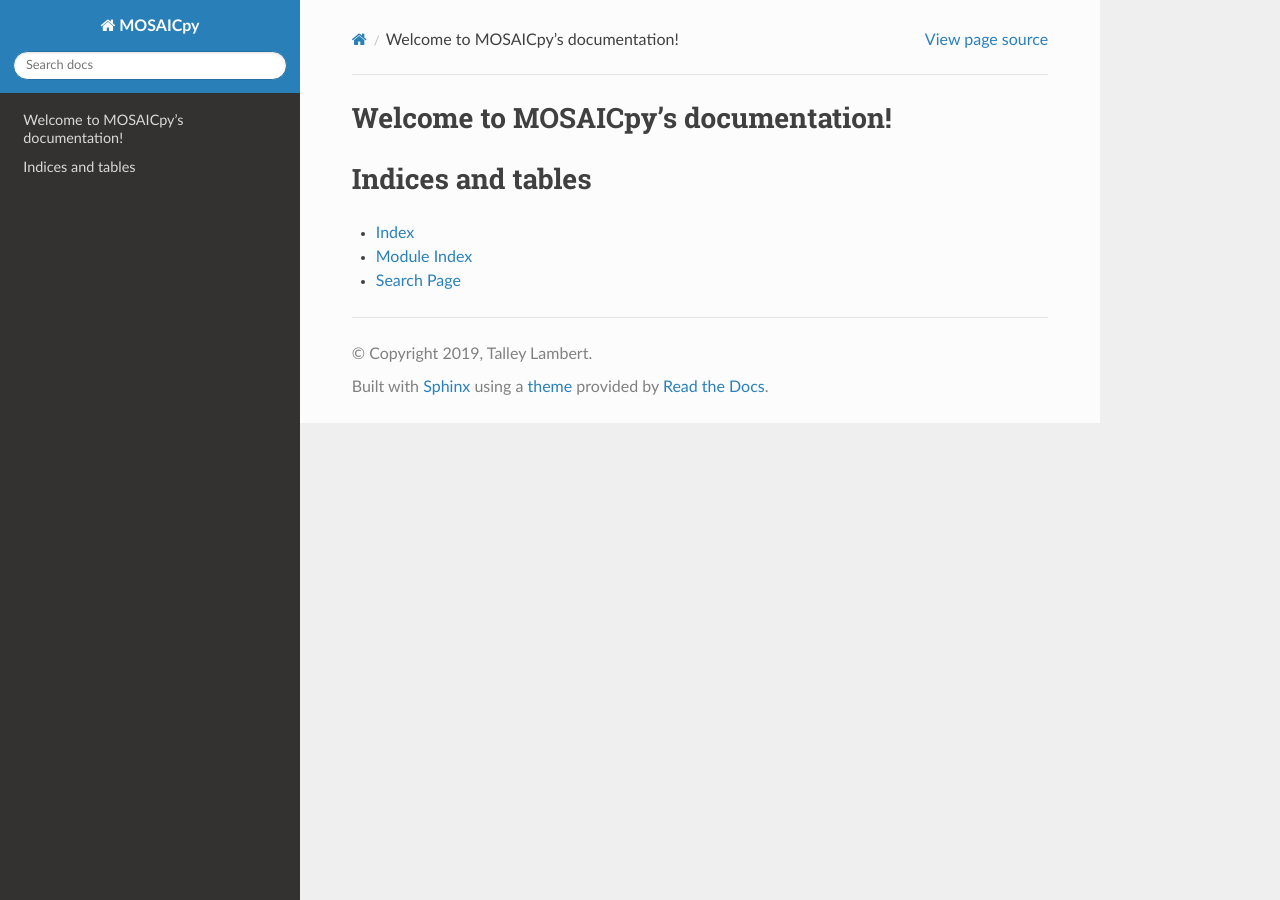
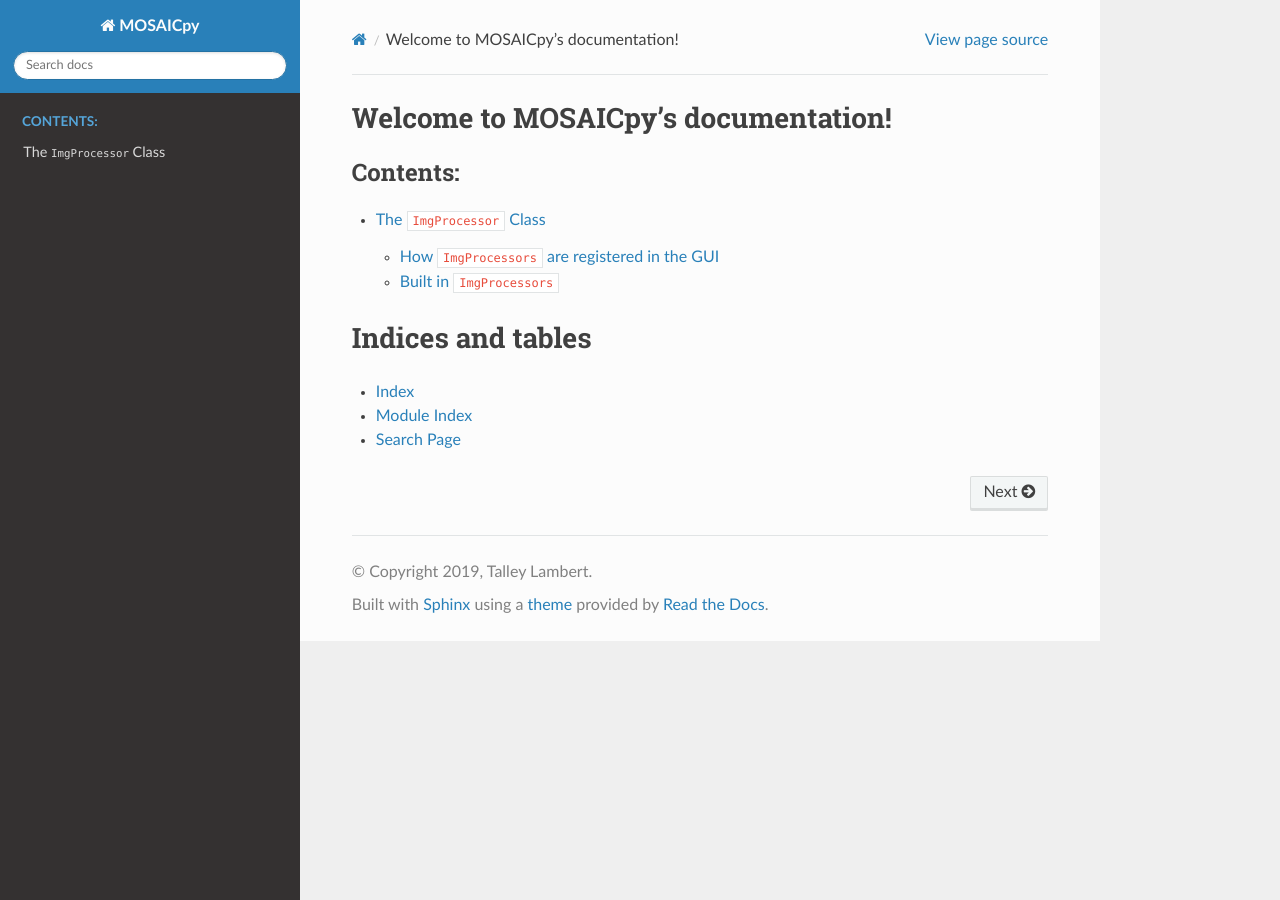
Before and after one commit to tlambert03/MOSAICpy, a Sphinx documentation site: the page built from doc/index.rst, in a window 1280 px wide. Built offline with Sphinx 7.4.7 and the Read the Docs theme 2.0.0, drawn with Linux system fonts in a browser that asks for light colours; part of the change alters nothing that is shown.

Commit message:
updated imgprocessor docs

```diff
--- a/doc/conf.py
+++ b/doc/conf.py
@@ -10,9 +10,9 @@
 # add these directories to sys.path here. If the directory is relative to the
 # documentation root, use os.path.abspath to make it absolute, like shown here.
 #
-# import os
-# import sys
-# sys.path.insert(0, os.path.abspath('.'))
+import os
+import sys
+sys.path.insert(0, os.path.abspath('..'))
 
 
 # -- Project information -----------------------------------------------------
@@ -28,6 +28,8 @@ author = 'Talley Lambert'
 # extensions coming with Sphinx (named 'sphinx.ext.*') or your custom
 # ones.
 extensions = [
+    'sphinx.ext.autodoc',
+    'sphinx.ext.napoleon',
 ]
 
 # Add any paths that contain templates here, relative to this directory.
--- a/doc/index.rst
+++ b/doc/index.rst
@@ -1,8 +1,3 @@
-.. MOSAICpy documentation master file, created by
-   sphinx-quickstart on Sat Sep 28 15:22:38 2019.
-   You can adapt this file completely to your liking, but it should at least
-   contain the root `toctree` directive.
-
 Welcome to MOSAICpy's documentation!
 ====================================
 
@@ -10,7 +5,7 @@ Welcome to MOSAICpy's documentation!
    :maxdepth: 2
    :caption: Contents:
 
-
+   usage/imgprocessors
 
 Indices and tables
 ==================
--- /dev/null
+++ b/doc/usage/imgprocessors.rst
@@ -0,0 +1,169 @@
+.. role:: python(code)
+    :language: python
+
+The :code:`ImgProcessor` Class
+==============================
+
+The :class:`ImgProcessor <llspy.imgprocessors.imgprocessors.ImgProcessor>` is
+the key class that controls the flow of image processing in MOSAICpy. Each
+processor accepts a numpy array (the data) along with the metadata object, does
+*something* with the data and/or metadata, then passes them both on to the next
+processor.  MOSAICpy takes care of converting all
+:class:`ImgProcessor <llspy.imgprocessors.imgprocessors.ImgProcessor>` s into a
+graphical interface in the MOSAICpy GUI, by introspecting the :func:`__init__`
+signature for parameter names, types, and default values.
+
+All :class:`ImgProcessor <llspy.imgprocessors.imgprocessors.ImgProcessor>`
+subclasses should override the :func:`process` method.
+
+A very simple
+:class:`ImgProcessor <llspy.imgprocessors.imgprocessors.ImgProcessor>`
+might look something like this.
+
+.. code:: python
+
+    from llspy import ImgProcessor
+
+    class Plugin(ImgProcessor):
+        """ This Processor simply prints the shape of the
+        data to the console."""
+
+        def process(data, meta):
+            print(f"The shape of this data is {data.shape}")
+            return data, meta
+
+:class:`ImgProcessor <llspy.imgprocessors.imgprocessors.ImgProcessor>`
+**options:**
+
+- **verbose_name** - Provide a :code:`verbose_name` class attribute to change
+  how the name of the processor appears in the GUI.  Otherwise, the name of the
+  class will be used in the GUI with :code:`CamelCaseWord` split into
+  :code:`Camel Case Word`
+- **processing_verb** - Provide a :code:`processing_verb` class attribute to
+  change the message shown in the status bar during processing.
+- **gui_layout** - To override the way the widgets are laid out in the GUI,
+  override the :code:`gui_layout` class attribute, providing a dict of
+  :code:`{'parameter': (row,column)}` key-value pairs, where :code:`parameter`
+  matches one of the arguments in the :func:`__init__` method.
+- **valid_range** - To restrict the acceptable range of numeric parameters,
+  override the :code:`valid_range` class attribute, providing a dict of
+  :code:`{'parameter': (min, max)}` key-value pairs, where :code:`parameter`
+  matches one of the arguments in the :func:`__init__` method, the tuple
+  contains the min and max valid values accepted by that parameter.
+- **guidoc:** - To provide a brief help string in the GUI, put the word
+  :code:`guidoc:` (with the colon) anywhere in the class docstring.  Everything
+  between the :code:`guidoc:` string and the line ending will be extracted and
+  shown in the GUI.
+- **verbose_help** - To provide more extensive documentation, provide a
+  :code:`verbose_help` class attribute with a string value (can be a multiline
+  string). If provided, a help button will appear at the top right of the
+  widget, which, when clicked, will show a popup with the contents of
+  :code:`verbose_help`
+
+As an example, here is an
+:class:`ImgProcessor <llspy.imgprocessors.imgprocessors.ImgProcessor>`
+as rendered in the GUI, and the corresponding python class
+
+.. image:: ../img/medianfilter.png
+
+
+.. code-block:: python
+
+    from mosaicpy.camera import selectiveMedianFilter
+    from mosaicpy import ImgProcessor
+
+    class SelectiveMedianProcessor(ImgProcessor):
+        """correct noisy pixels on sCMOS camera.
+
+        guidoc: selective median filter as in Amat 2015
+        """
+        # ^ note - when "guidoc:" appears in the docstring, that line will
+        # be extracted and will appear at the bottom right of the widget.
+
+        # `verbose_name` changes the name as it appears in the gui
+        verbose_name = 'Selective Median Filter'
+
+        # `processing_verb` changes the feedback string during processing
+        processing_verb = 'Performing Median Filter'
+
+        # to override the way the widgets are laid out, provide a dict to
+        # `gui_layout`, where the keys are the names of parameters in the
+        # __init__ function, and the values are 2-tuples of (row, column)
+        # where you want that widget to appear
+        gui_layout = {
+            'background': (0, 1),
+            'median_range': (0, 0),
+            'with_mean': (0, 2),
+        }
+
+        # to limit the possible values for numerical inputs, provide
+        # `valid_range` with a dict of parameter name keys and two-tuples
+        # of (min, max) valid values.
+        valid_range = {
+            'background': (0, 1000),
+            'median_range': (1, 9),
+        }
+
+        def __init__(self, background=0, median_range=3, with_mean=True):
+            """The gui generates the appropriate widget value type by
+            introspecting the default values in the function signature.
+            The __init__ method should not perform any actual processing.
+            """
+            super(SelectiveMedianProcessor, self).__init__()
+            self.background = background
+            self.median_range = median_range
+            self.with_mean = with_mean
+
+        def process(self, data, meta):
+            """perform the actual processing"""
+            nc = len(meta.get('c'))
+            ny, nx = data.shape[-2:]
+            if nc > 1:
+                data = data.reshape(-1, ny, nx)
+            data, _ = selectiveMedianFilter(
+                data,
+                self.background,
+                self.median_range,
+                self.with_mean
+            )
+            if nc > 1:
+                data = data.reshape(nc, -1, ny, nx)
+            return data, meta
+
+How :code:`ImgProcessors` are registered in the GUI
+---------------------------------------------------
+
+- The main :class:`ImpListContainer` instance creates an instance of
+  :class:`ImpListWidget <llspy.gui.implist.ImpListWidget>`
+- The :class:`ImpListWidget <llspy.gui.implist.ImpListWidget>`
+  maintains a list of active
+  :class:`ImgProcessor <llspy.imgprocessors.imgprocessors.ImgProcessor>` s.
+- For each active
+  :class:`ImgProcessor <llspy.imgprocessors.imgprocessors.ImgProcessor>`, an
+  :class:`ImpFrame <llspy.gui.implist.ImpFrame>` is instantiated.
+- The :class:`ImpFrame <llspy.gui.implist.ImpFrame>` class builds a
+  simple GUI from the
+  :class:`ImgProcessor <llspy.imgprocessors.imgprocessors.ImgProcessor>`
+  :func:`__init__` method signature.
+
+ImgProcessors may be added to the list by clicking the "Add Processor" button.
+This opens an :class:`ImgProcessSelector <llspy.gui.implistImgProcessSelector>`
+window which imports all files in the plugins folder whose filename
+ends in :code:`.py`.  It then inspects the module for subclasses of
+:class:`ImgProcessor <llspy.imgprocessors.imgprocessors.ImgProcessor>`.  *Only
+subclasses that declare a* :func:`process` *method will be imported.*  The user
+can then select one or more processors to be added to the main window.
+
+
+.. image:: ../img/implist.png
+
+
+.. automodule:: llspy.gui.implist
+    :members: ImgProcessSelector, ImpListWidget, ImpFrame
+
+
+Built in :code:`ImgProcessors`
+------------------------------
+
+.. automodule:: llspy.imgprocessors.imgprocessors
+    :members: ImgProcessor, ImgWriter
```
Also changed, not shown: doc/img/implist.png (added), doc/img/medianfilter.png (added).
